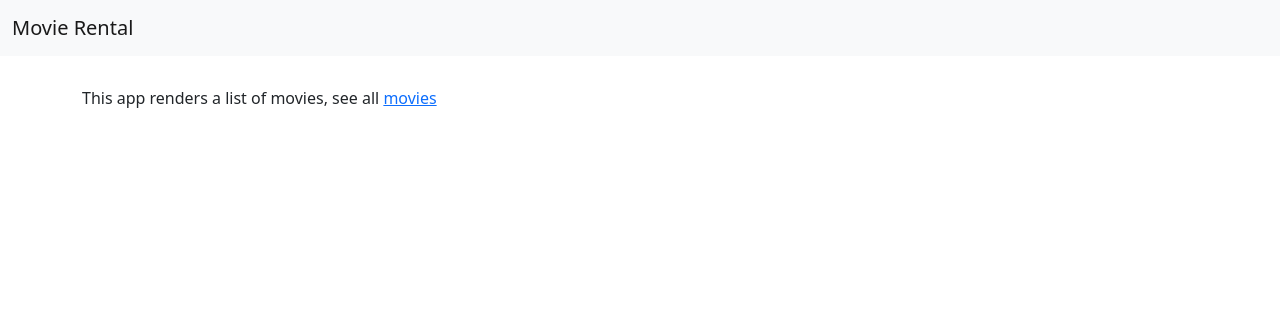
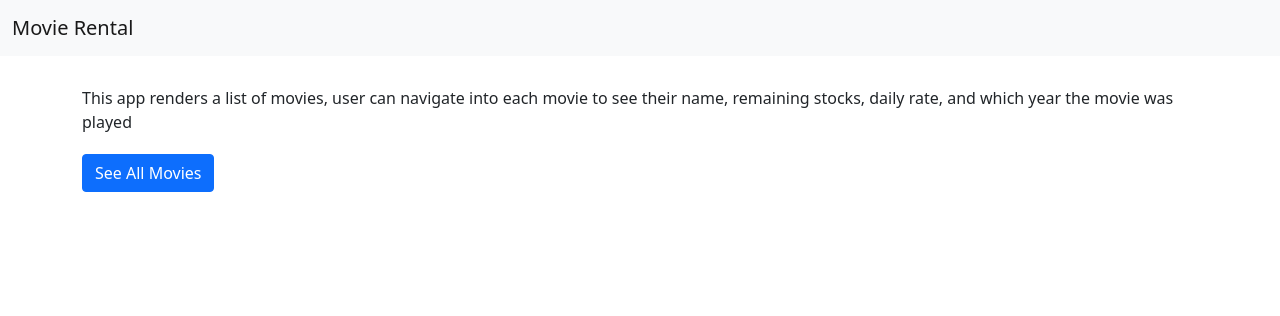
Before and after one commit to 97-Jeffrey/movie, a Django app: page / in a window 1280 px wide. Shown: the top 316 px of the page. Run offline with Django 3.2, Linux system fonts and the light colour scheme.

Commit message:
the home page message is changed

```diff
--- a/templates/home.html
+++ b/templates/home.html
@@ -3,6 +3,7 @@
 {% block content %}
 
   <div>
-    This app renders a list of movies, see all  <a href="{% url 'movies:index' %}">movies</a>
+    This app renders a list of movies, user can navigate into each movie to see their name, remaining stocks, daily rate, and which year the movie was played
   </div>
+  <a class='btn btn-primary'href="{% url 'movies:index' %}" style='margin-top:20px'> See All Movies</a>
 {% endblock %}
```
